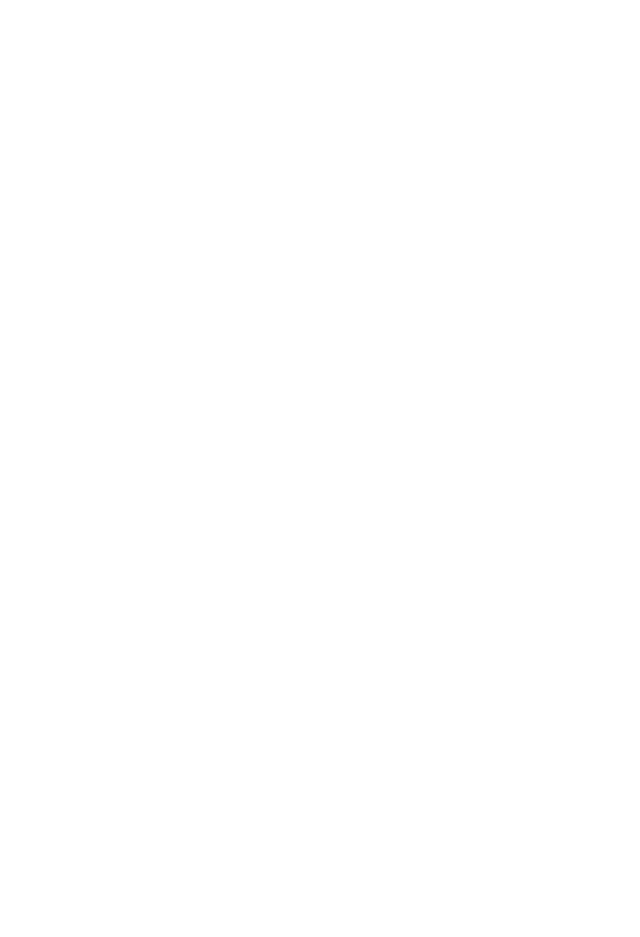
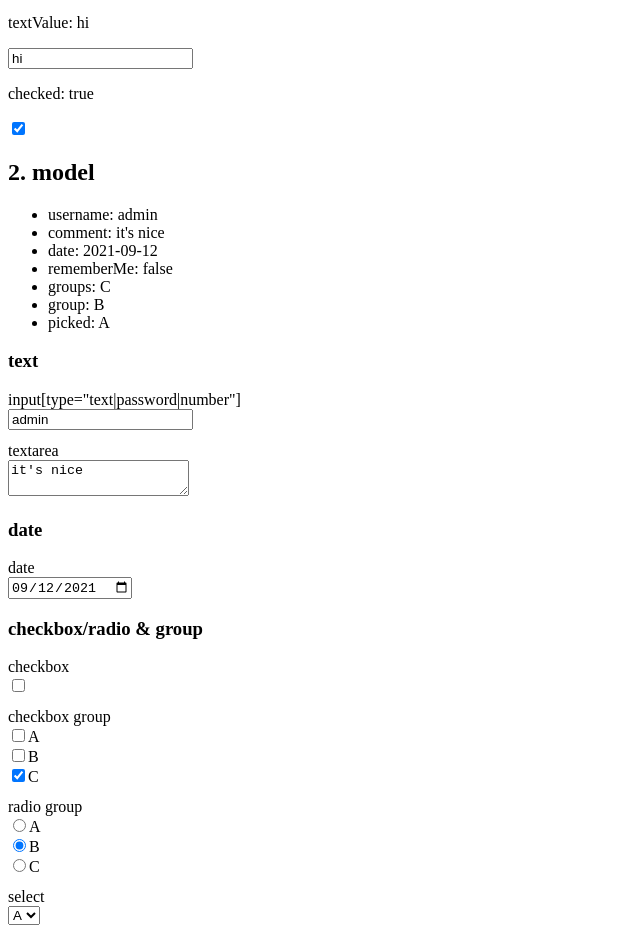
Before and after one commit to LearnShare/vra-vue, a Vue app: page / in a window 1280 px wide. Shown: the part 150-1087 px from the top of the page, without its empty margins (0-640 px from the left). Before the commit the page ends 800 px from the top, so only its background shows below. Built offline with nearby package versions, Linux system fonts and the light colour scheme.

Commit message:
(demo): form and bind.

```diff
--- a/src/app.vue
+++ b/src/app.vue
@@ -1,14 +1,14 @@
 <template>
-  <HelloWorld msg="Hello World from Vue"/>
+  <demo-form />
 </template>
 
 <script>
-import HelloWorld from '@/components/hello-world.vue';
+import DemoForm from '@/components/demo-form.vue';
 
 export default {
   name: 'App',
   components: {
-    HelloWorld,
+    DemoForm,
   },
 };
 </script>
--- /dev/null
+++ b/src/components/demo-form.vue
@@ -0,0 +1,141 @@
+<template>
+  <h1>Form</h1>
+  <h2>1. bind/event</h2>
+  <button
+      @click="updateCount">Count: {{ count }}</button>
+  <p>textValue: {{ textValue }}</p>
+  <input
+      type="text"
+      :value="textValue"
+      @input="updateText">
+  <p>checked: {{ checked }}</p>
+  <input
+      type="checkbox"
+      :checked="checked"
+      @change="updateChecked">
+  <h2>2. model</h2>
+  <ul>
+    <li
+        v-for="(value, key) in form"
+        :key="key">{{ `${key}: ${value}` }}</li>
+  </ul>
+  <form
+      @submit.prevent="">
+    <h3>text</h3>
+    <label>
+      <span>input[type="text|password|number"]</span>
+      <input
+          type="text"
+          v-model="form.username" />
+    </label>
+    <label>
+      <span>textarea</span>
+      <textarea
+          v-model="form.comment"></textarea>
+    </label>
+    <h3>date</h3>
+    <label>
+      <span>date</span>
+      <input
+          type="date"
+          v-model="form.date">
+    </label>
+    <h3>checkbox/radio & group</h3>
+    <label>
+      <span>checkbox</span>
+      <input
+          type="checkbox"
+          v-model="form.rememberMe">
+    </label>
+    <label>
+      <span>checkbox group</span>
+      <div
+          v-for="(option, index) in options"
+          :key="index">
+        <input
+            type="checkbox"
+            :value="option"
+            v-model="form.groups">
+        <span>{{ option }}</span>
+      </div>
+    </label>
+    <label>
+      <span>radio group</span>
+      <div
+          v-for="(option, index) in options"
+          :key="index">
+        <input
+            type="radio"
+            :value="option"
+            v-model="form.group">
+        <span>{{ option }}</span>
+      </div>
+    </label>
+    <label>
+      <span>select</span>
+      <select
+          v-model="form.picked">
+        <option
+            v-for="(option, index) in options"
+            :key="index"
+            :value="option">{{ option }}</option>
+      </select>
+    </label>
+  </form>
+</template>
+
+<script>
+export default {
+  name: 'DemoForm',
+  data() {
+    return {
+      // 1. bind/event
+      count: 0,
+      textValue: 'hi',
+      checked: true,
+
+      // 2. model
+      options: [
+        'A',
+        'B',
+        'C',
+      ],
+      form: {
+        username: 'admin',
+        comment: 'it\'s nice',
+        date: '2021-09-12',
+        rememberMe: false,
+        groups: [
+          'C',
+        ],
+        group: 'B',
+        picked: 'A',
+      },
+    };
+  },
+  methods: {
+    updateCount() {
+      this.count += 1;
+    },
+    updateText(event) {
+      this.textValue = event.target.value;
+    },
+    updateChecked(event) {
+      this.checked = event.target.checked;
+    },
+  },
+};
+</script>
+
+<style
+    lang="scss"
+    scoped>
+label {
+  display: block;
+  margin-bottom: 12px;
+
+  & > span {
+    display: block;
+  }
+}
+</style>
--- a/src/components/hello-world.vue
+++ /dev/null
@@ -1,12 +0,0 @@
-<template>
-  <h1>{{ msg }}</h1>
-</template>
-
-<script>
-export default {
-  name: 'HelloWorld',
-  props: {
-    msg: String,
-  },
-};
-</script>
```
